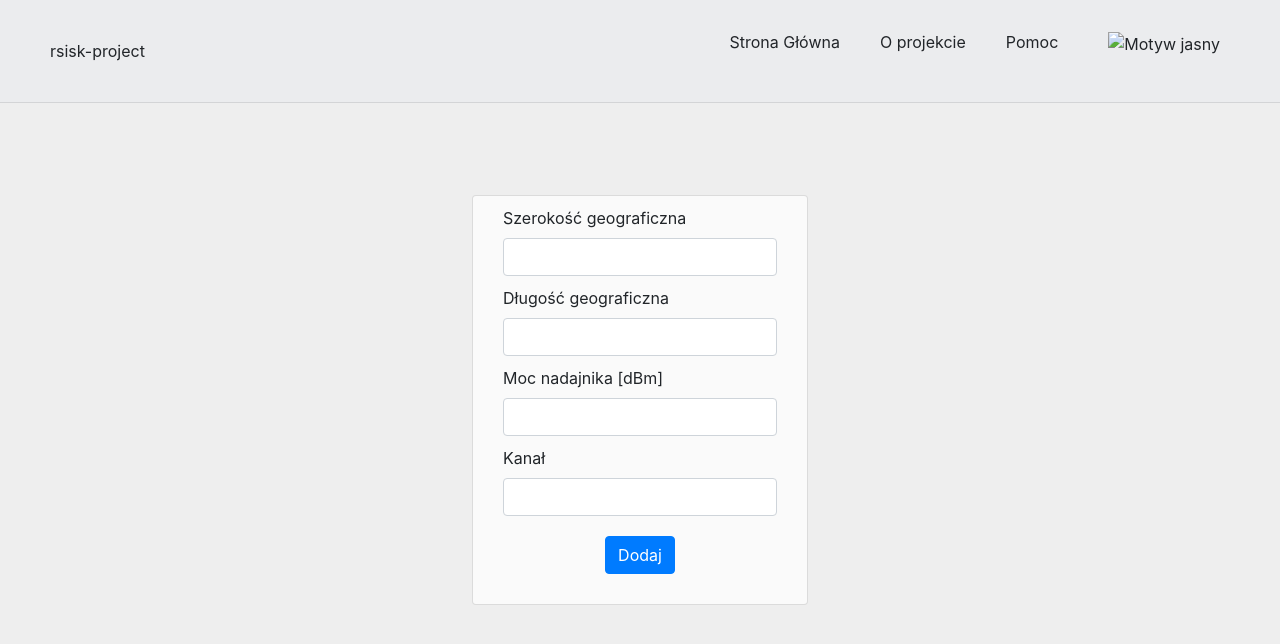
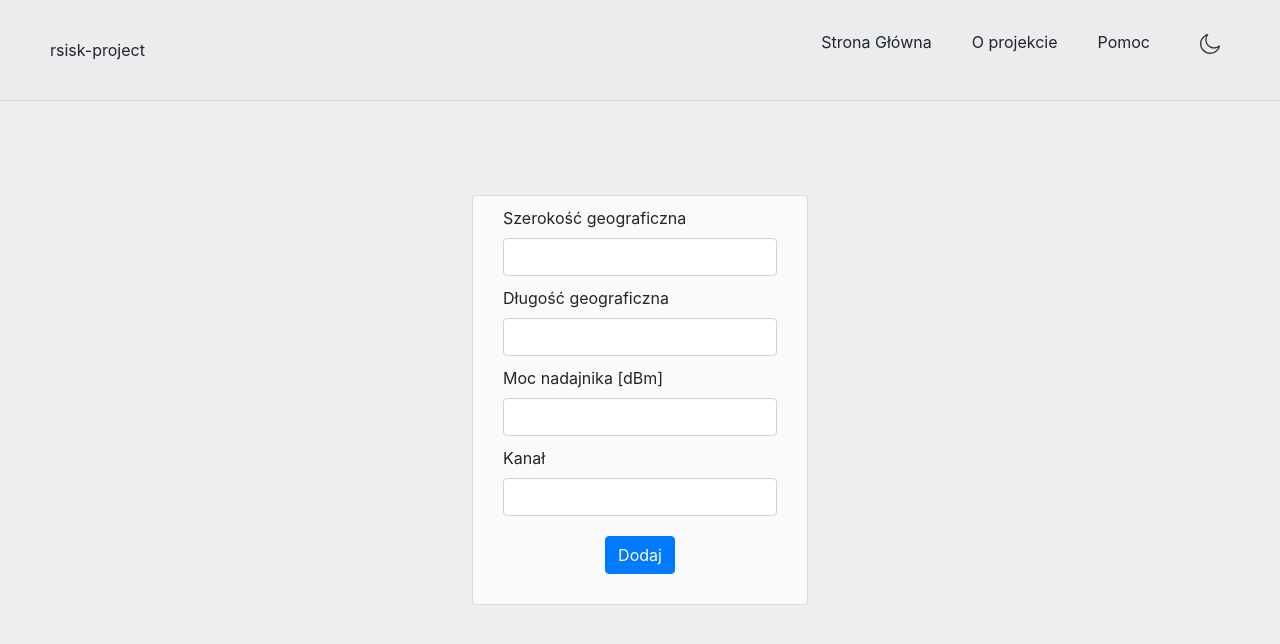
Before and after one commit to karolnowinski/dynamic-spectrum-access, a website: page index.html in a window 1280 px wide. Drawn offline with nearby package versions, Linux system fonts and the light colour scheme; files that its build step writes are made by us from their sources; the site is published under a folder, as on GitHub Pages, so addresses that start at the root find nothing.

Commit message:
Adding theme icons v4

```diff
--- a/index.html
+++ b/index.html
@@ -21,7 +21,7 @@
       <li class="menu__item">Strona Główna</li>
       <li class="menu__item">O projekcie</li>
       <li class="menu__item">Pomoc</li>
-      <li class="menu__item"><span class="theme-toggle"><img src="/src/images/moon.svg" alt="Motyw jasny"></span></li>
+      <li class="menu__item"><span class="theme-toggle"><img src="./src/images/moon.svg" alt="Przełącz motyw strony"></span></li>
     </ul>
   </nav>
 
```
